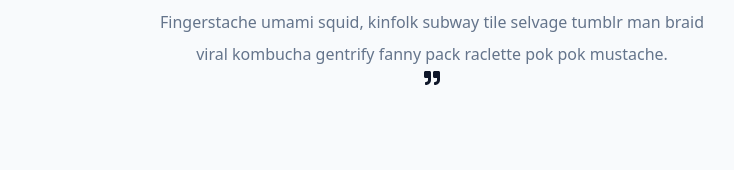
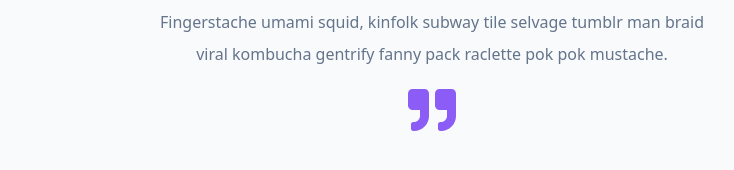
Before and after one commit to stormymayday/React-Slider, a React (Vite) app: page / in a window 1280 px wide. Shown: the part 402-572 px from the top of the page, without its empty margins (208-942 px from the left). Built offline with nearby package versions, Linux system fonts and the light colour scheme.

Commit message:
Styled the .icon class

```diff
--- a/src/index.css
+++ b/src/index.css
@@ -321,3 +321,9 @@ ul {
   line-height: 2;
   color: var(--grey-500);
 }
+
+.icon {
+  font-size: 3rem;
+  margin-top: 1rem;
+  color: var(--primary-500);
+}
```
